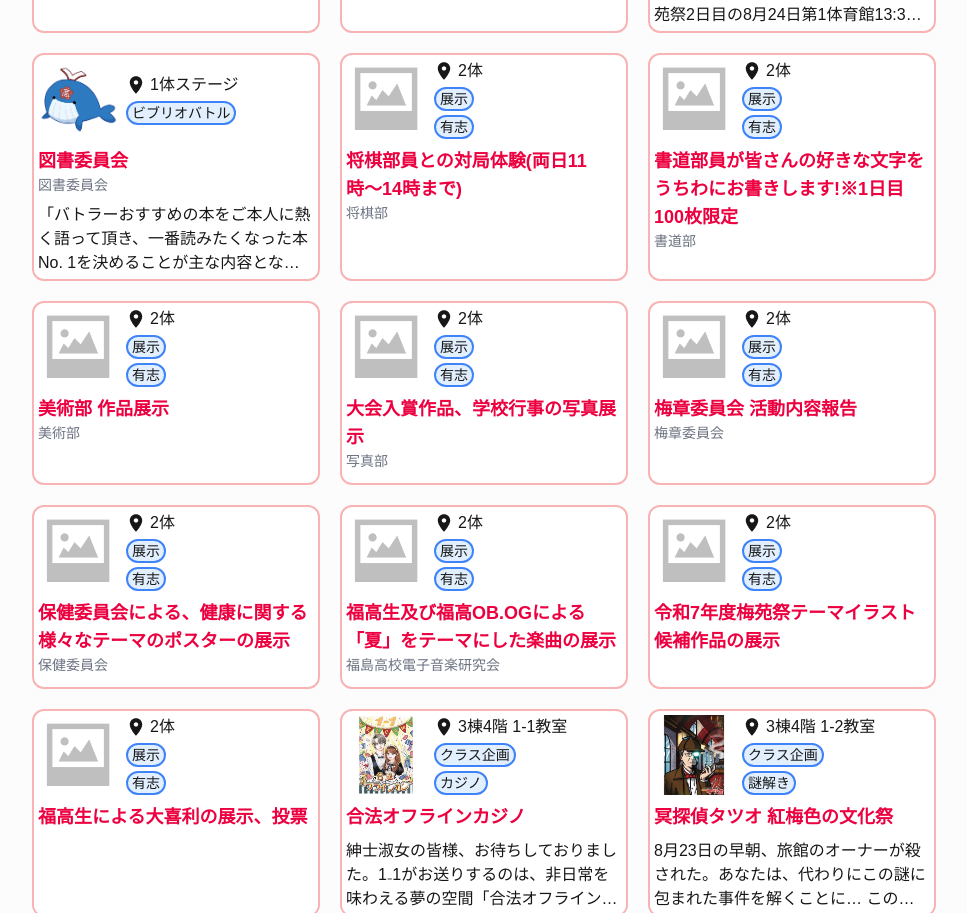
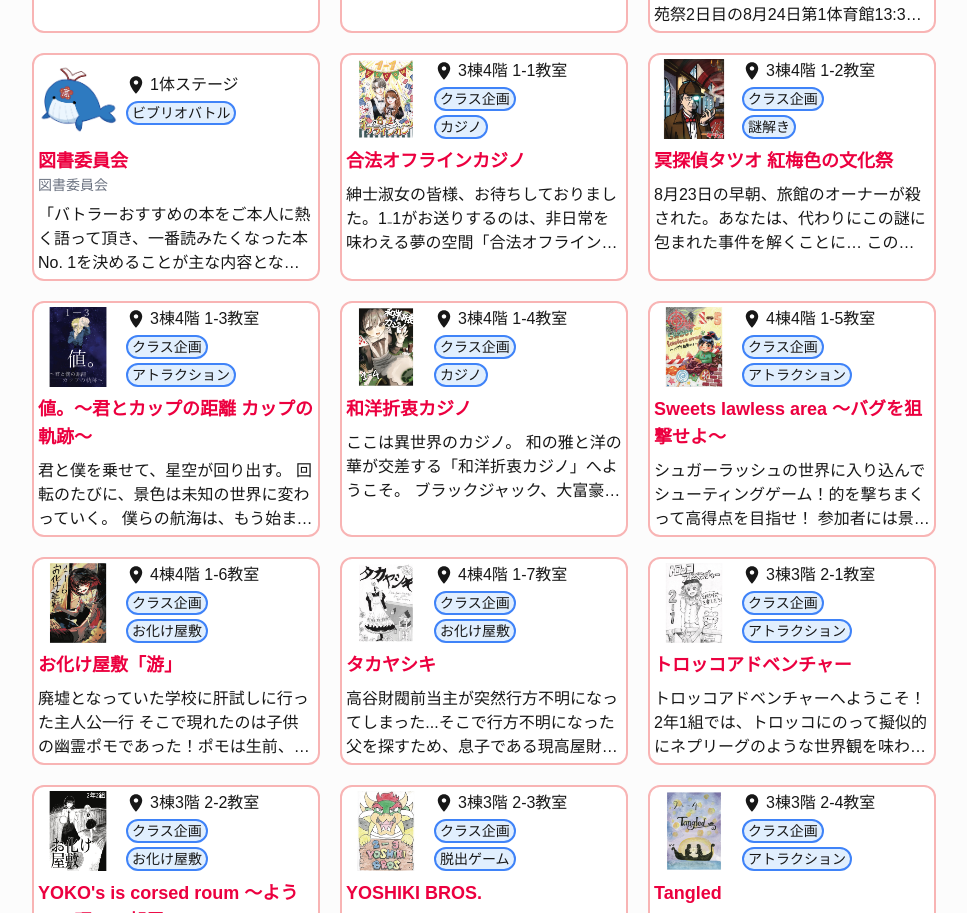
Before and after one commit to baiensai/2026, a Next.js app: page /projects in a window 1280 px wide. Shown: the part 1887-2800 px from the top of the page, without its empty margins (156-1123 px from the left). Built offline with nearby package versions, Linux system fonts and the light colour scheme.

Commit message:
その他企画追加

```diff
--- a/app/projects/_data.js
+++ b/app/projects/_data.js
@@ -269,96 +269,6 @@ const datas = [
     organization: "図書委員会",
     description: "「バトラーおすすめの本をご本人に熱く語って頂き、一番読みたくなった本No. 1を決めることが主な内容となっております。観客の方には最後、チャンプ本にしたい本を選んで頂きます！本好きも、そうでない人も、疲れずゆったりと楽しめるものとなっておりますので、ぜひご参加ください！」",
     timeDescription: "14:00 - 14:30",
-  },
-  {
-    icon: "/icons/99.png",
-    place: "2体",
-    tags: [
-      { color: "blue", text: "展示" },
-      { color: "blue", text: "有志" },
-    ],
-    title: "将棋部員との対局体験(両日11時〜14時まで)",
-    organization: "将棋部",
-  },
-  {
-    icon: "/icons/99.png",
-    place: "2体",
-    tags: [
-      { color: "blue", text: "展示" },
-      { color: "blue", text: "有志" },
-    ],
-    title: "書道部員が皆さんの好きな文字をうちわにお書きします!※1日目100枚限定",
-    organization: "書道部",
-  },
-  {
-    icon: "/icons/99.png",
-    place: "2体",
-    tags: [
-      { color: "blue", text: "展示" },
-      { color: "blue", text: "有志" },
-    ],
-    title: "美術部 作品展示",
-    organization: "美術部",
-  },
-  {
-    icon: "/icons/99.png",
-    place: "2体",
-    tags: [
-      { color: "blue", text: "展示" },
-      { color: "blue", text: "有志" },
-    ],
-    title: "大会入賞作品、学校行事の写真展示",
-    organization: "写真部",
-  },
-  {
-    icon: "/icons/99.png",
-    place: "2体",
-    tags: [
-      { color: "blue", text: "展示" },
-      { color: "blue", text: "有志" },
-    ],
-    title: "梅章委員会 活動内容報告",
-    organization: "梅章委員会",
-  },
-  {
-    icon: "/icons/99.png",
-    place: "2体",
-    tags: [
-      { color: "blue", text: "展示" },
-      { color: "blue", text: "有志" },
-    ],
-    title: "保健委員会による、健康に関する様々なテーマのポスターの展示",
-    organization: "保健委員会",
-  },
-    {
-    icon: "/icons/99.png",
-    place: "2体",
-    tags: [
-      { color: "blue", text: "展示" },
-      { color: "blue", text: "有志" },
-    ],
-    title: "福高生及び福高OB.OGによる「夏」をテーマにした楽曲の展示",
-    organization: "福島高校電子音楽研究会",
-  },
-  {
-    icon: "/icons/99.png",
-    place: "2体",
-    tags: [
-      { color: "blue", text: "展示" },
-      { color: "blue", text: "有志" },
-    ],
-    title: "令和7年度梅苑祭テーマイラスト候補作品の展示",
-    organization: "",
-  },
-  {
-    icon: "/icons/99.png",
-    place: "2体",
-    tags: [
-      { color: "blue", text: "展示" },
-      { color: "blue", text: "有志" },
-    ],
-    title: "福高生による大喜利の展示、投票",
-    organization: "",
   },
   {
     icon: "/icons/1-1.JPG",
@@ -845,7 +755,145 @@ Do you trust me？
     map: 2,
     pos: [25, 54]
   },
-
+  {
+    icon: "/icons/99.png",
+    place: "地学講義室",
+    tags: [
+      { color: "blue", text: "有志" },
+    ],
+    title: "Doggo Go(フォトブース)",
+    organization: "",
+    timeDescription: "両日,終日",
+    map: 5,
+    pos: [118, 269]
+  },
+  {
+    icon: "/icons/99.png",
+    place: "化学実験室, 中庭",
+    tags: [
+      { color: "blue", text: "有志" },
+    ],
+    title: "水ロケット宇宙旅行の会",
+    organization: "",
+    timeDescription: "両日10:00-13:00",
+    map: 1,
+    pos: [228, 187]
+  },
+  {
+    icon: "/icons/99.png",
+    place: "4棟北側非常階段",
+    tags: [
+      { color: "blue", text: "有志" },
+    ],
+    title: "エッグドロップチャレンジ(落下実験)",
+    organization: "",
+    timeDescription: "23日14:45-15:15",
+    map: 1,
+    pos: [-5, 54]
+  },
+  {
+    icon: "/icons/99.png",
+    place: "生物実験室",
+    tags: [
+      { color: "blue", text: "展示" },
+      { color: "blue", text: "有志" },
+    ],
+    title: "エッグドロップチャレンジ(プロテクタ作成)",
+    organization: "",
+    timeDescription: "23日11:30-12:30, 13:30-14:30",
+    map: 1,
+    pos: [228, 76]
+  },
+  {
+    icon: "/icons/99.png",
+    place: "2体",
+    tags: [
+      { color: "blue", text: "展示" },
+      { color: "blue", text: "有志" },
+    ],
+    title: "将棋部員との対局体験(両日11時〜14時まで)",
+    organization: "将棋部",
+  },
+  {
+    icon: "/icons/99.png",
+    place: "2体",
+    tags: [
+      { color: "blue", text: "展示" },
+      { color: "blue", text: "有志" },
+    ],
+    title: "書道部員が皆さんの好きな文字をうちわにお書きします!※1日目100枚限定",
+    organization: "書道部",
+  },
+  {
+    icon: "/icons/99.png",
+    place: "2体",
+    tags: [
+      { color: "blue", text: "展示" },
+      { color: "blue", text: "有志" },
+    ],
+    title: "美術部 作品展示",
+    organization: "美術部",
+  },
+  {
+    icon: "/icons/99.png",
+    place: "2体",
+    tags: [
+      { color: "blue", text: "展示" },
+      { color: "blue", text: "有志" },
+    ],
+    title: "大会入賞作品、学校行事の写真展示",
+    organization: "写真部",
+  },
+  {
+    icon: "/icons/99.png",
+    place: "2体",
+    tags: [
+      { color: "blue", text: "展示" },
+      { color: "blue", text: "有志" },
+    ],
+    title: "梅章委員会 活動内容報告",
+    organization: "梅章委員会",
+  },
+  {
+    icon: "/icons/99.png",
+    place: "2体",
+    tags: [
+      { color: "blue", text: "展示" },
+      { color: "blue", text: "有志" },
+    ],
+    title: "保健委員会による、健康に関する様々なテーマのポスターの展示",
+    organization: "保健委員会",
+  },
+  {
+    icon: "/icons/99.png",
+    place: "2体",
+    tags: [
+      { color: "blue", text: "展示" },
+      { color: "blue", text: "有志" },
+    ],
+    title: "福高生及び福高OB.OGによる「夏」をテーマにした楽曲の展示",
+    organization: "福島高校電子音楽研究会",
+  },
+  {
+    icon: "/icons/99.png",
+    place: "2体",
+    tags: [
+      { color: "blue", text: "展示" },
+      { color: "blue", text: "有志" },
+    ],
+    title: "令和7年度梅苑祭テーマイラスト候補作品の展示",
+    organization: "",
+  },
+  {
+    icon: "/icons/99.png",
+    place: "2体",
+    tags: [
+      { color: "blue", text: "展示" },
+      { color: "blue", text: "有志" },
+    ],
+    title: "福高生による大喜利の展示、投票",
+    organization: "",
+  },
 ]
 
 
```
